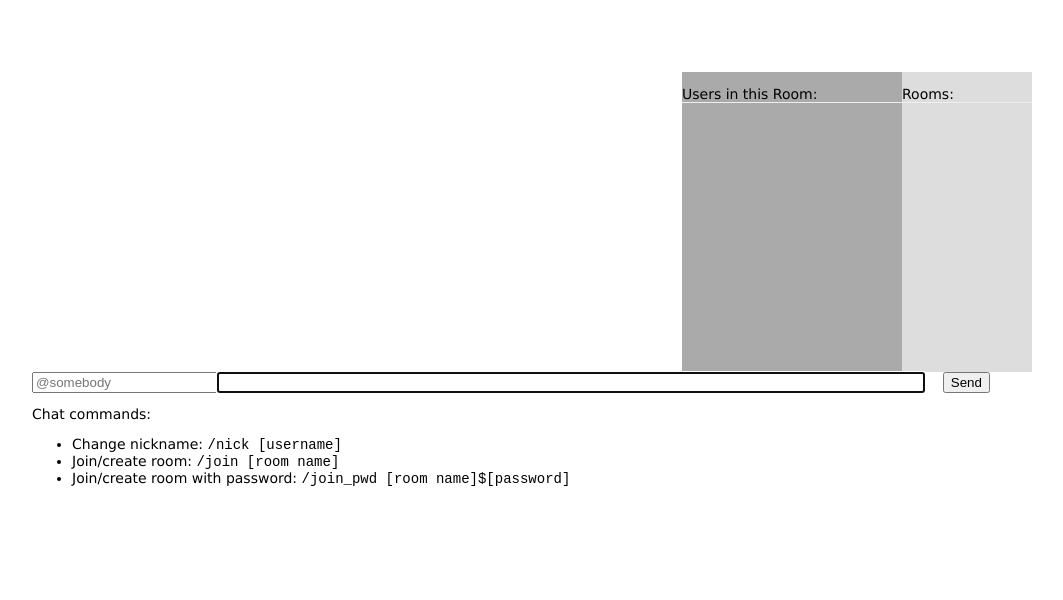
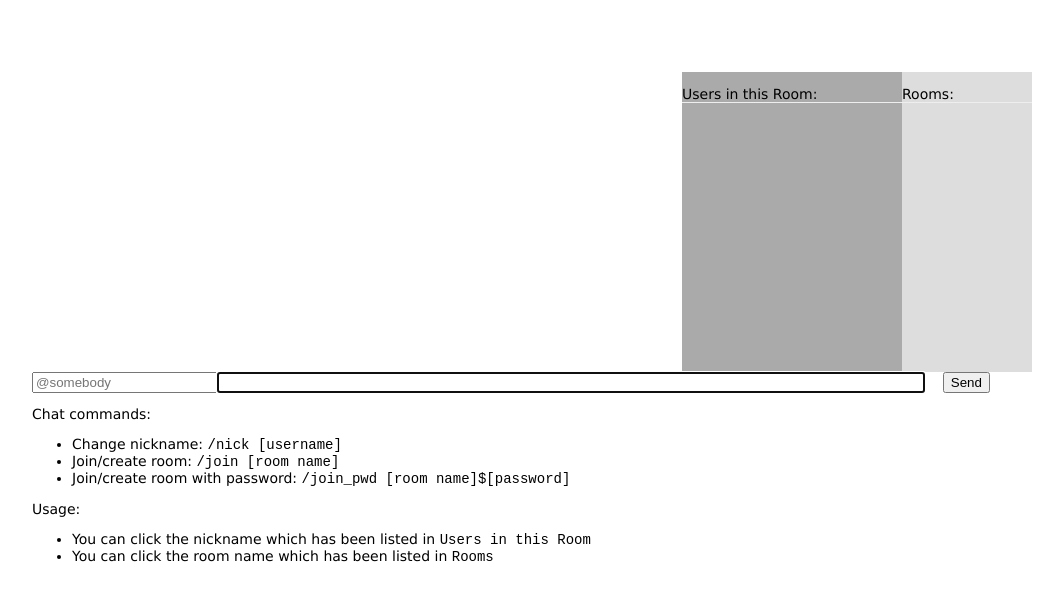
Before and after one commit to zhiying8710/chatrooms, a website: page public/index.html in a window 1280 px wide. Shown: the whole page, without its empty margins (108-1171 px from the left). Drawn offline with Linux system fonts and the light colour scheme; no server answers.

Commit message:
fix bugs.

```diff
--- a/public/index.html
+++ b/public/index.html
@@ -24,6 +24,11 @@
 <li>Join/create room: <code>/join [room name]</code></li>
 <li>Join/create room with password: <code>/join_pwd [room name]$[password]</code></li>
 </ul>
+<div>Usage:</div>
+<ul>
+<li>You can click the nickname which has been listed in <code>Users in this Room</code></li>
+<li>You can click the room name which has been listed in <code>Rooms</code></li>
+</ul>
 </div>
 </form>
 </div>
--- a/public/js/chat_ui.js
+++ b/public/js/chat_ui.js
@@ -65,7 +65,7 @@ $(document).ready(function() {
     });
 
     socket.on('message', function(message) {
-        var newElement = $('<div style="' + message.style + '"></div>').text(message.from + ": " + message.text);
+        var newElement = $('<div style="' + message.style + '"></div>').text((message.from ? (message.from + ": ") : '') + message.text);
         var at = message.at;
         if(at) {
             var curNickname = $('#send-message').attr('placeholder');
```
